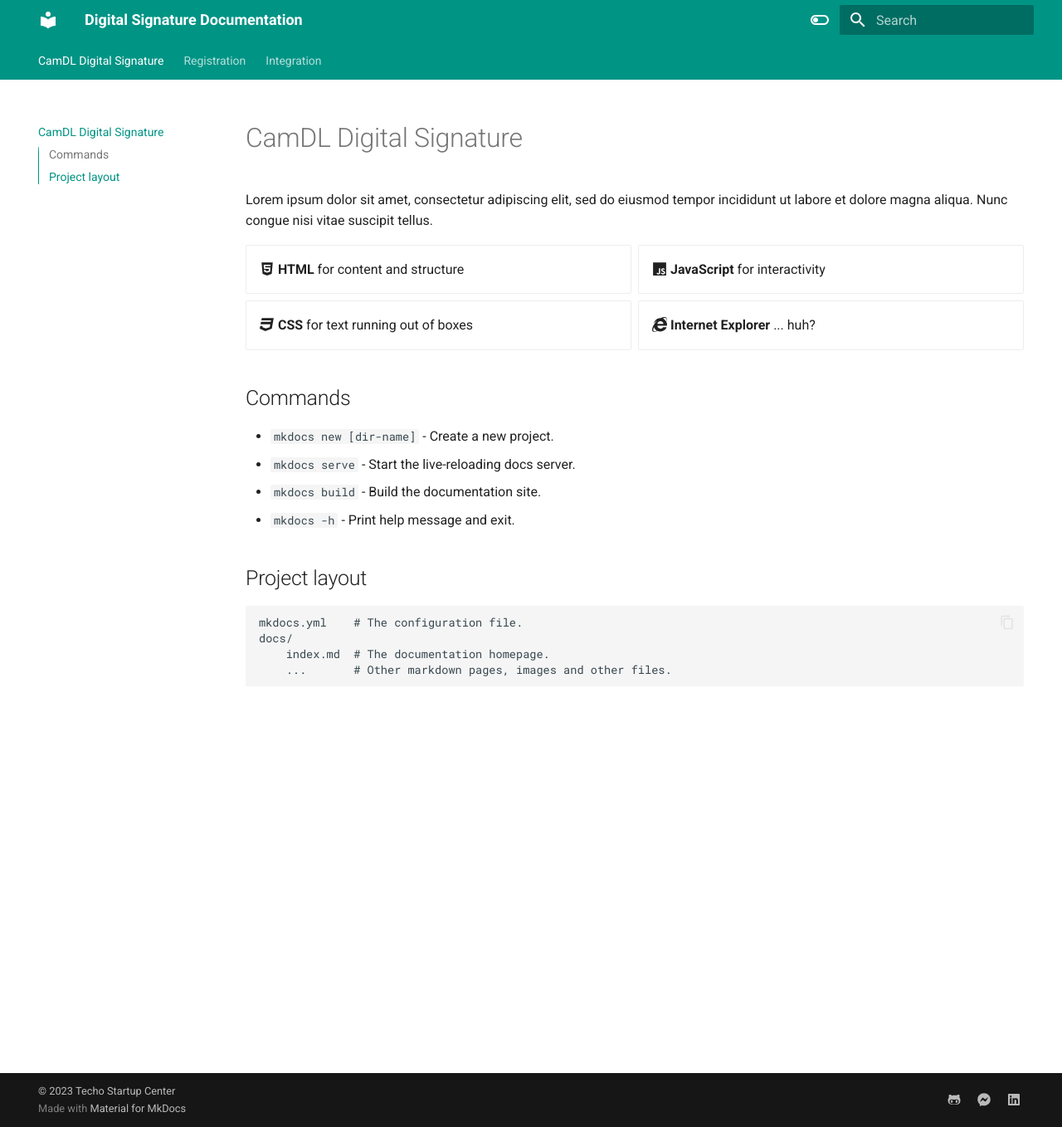
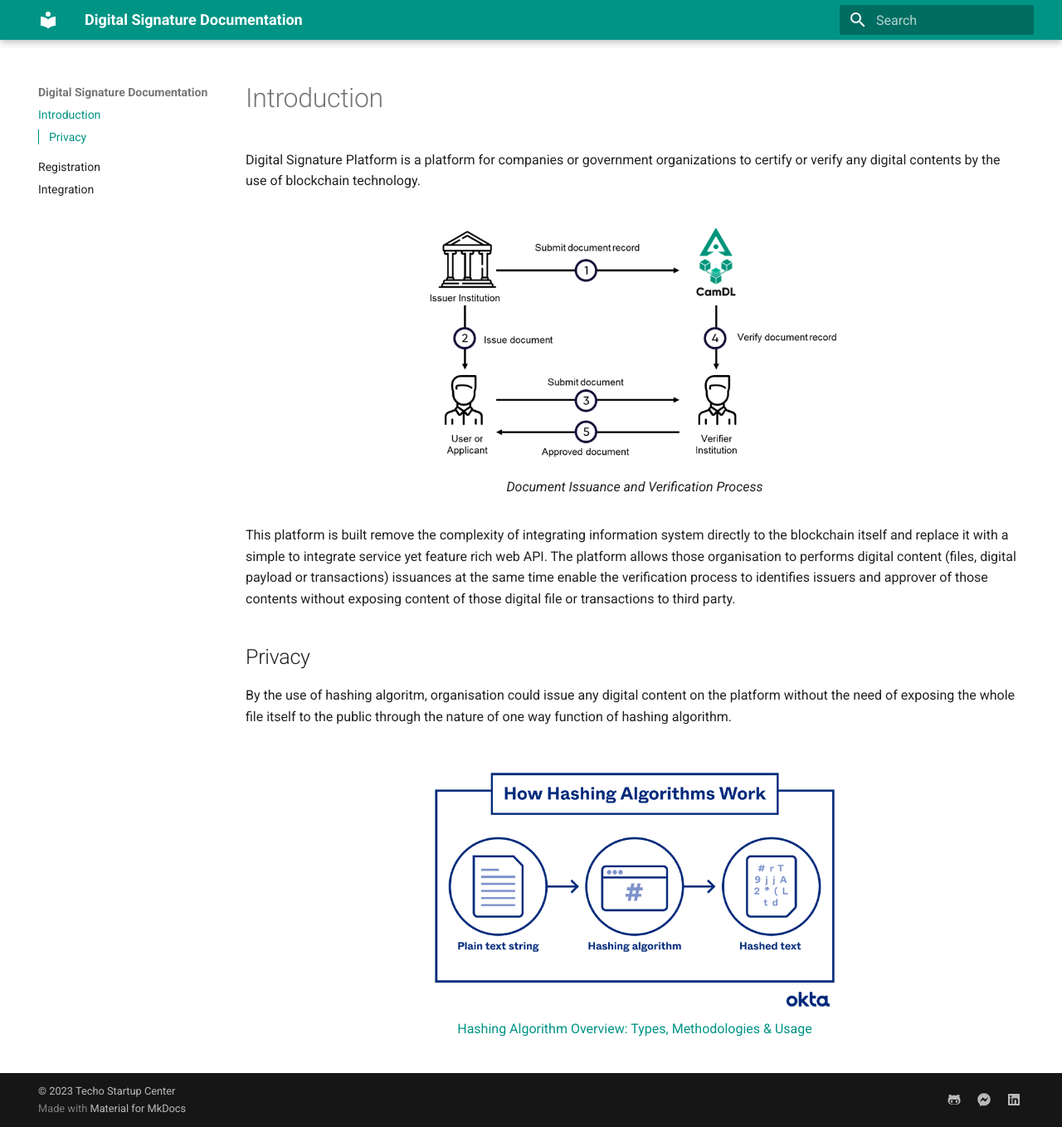
Before and after one commit to Techo-Startup-Center/CamDX-Digital-Signature-Integration, an MkDocs documentation site: the page built from documentation/docs/index.md, in a window 1280 px wide and 1358 px high. Shown: the whole window at 83% size. Built offline with MkDocs 1.6.1 and Material for MkDocs 9.7.7, drawn with Linux system fonts in a browser that asks for light colours.

Commit message:
edit index

```diff
--- a/documentation/docs/index.md
+++ b/documentation/docs/index.md
@@ -1,8 +1,27 @@
-# CamDL Digital Signature
+# Introduction
 
-Lorem ipsum dolor sit amet, consectetur adipiscing elit, sed do eiusmod tempor incididunt ut labore et dolore magna aliqua. Nunc congue nisi vitae suscipit tellus.
+Digital Signature Platform is a platform for companies or government organizations to certify or verify any digital contents by the use of blockchain technology.
 
-<div class="grid cards" markdown>
+<figure markdown>
+  ![Image title](img/doc_verification.png){ width="510"}
+  <figcaption>Document Issuance and Verification Process</figcaption>
+</figure>
+
+This platform is built remove the complexity of integrating information system directly to the blockchain itself and replace it with a simple to integrate service yet feature rich web API. The platform allows those organisation to performs digital content (files, digital payload or transactions) issuances at the same time enable the verification process to identifies issuers and approver of those contents without exposing content of those digital file or transactions to third party.
+
+## Privacy
+By the use of hashing algoritm, organisation could issue any digital content on the platform without the need of exposing the whole file itself to the public through the nature of one way function of hashing algorithm.
+<figure markdown>
+  ![Image title](img/hashing_algorithm.png){ width="510"}
+  <a href="https://www.okta.com/identity-101/hashing-algorithms/" target="_blank">Hashing Algorithm Overview: Types, Methodologies & Usage
+  </a>
+</figure>
+
+
+
+
+
+<!-- <div class="grid cards" markdown>
 
 - :fontawesome-brands-html5: __HTML__ for content and structure
 - :fontawesome-brands-js: __JavaScript__ for interactivity
@@ -24,4 +43,4 @@ Lorem ipsum dolor sit amet, consectetur adipiscing elit, sed do eiusmod tempor i
     mkdocs.yml    # The configuration file.
     docs/
         index.md  # The documentation homepage.
-        ...       # Other markdown pages, images and other files.
+        ...       # Other markdown pages, images and other files. -->
--- a/documentation/mkdocs.yml
+++ b/documentation/mkdocs.yml
@@ -2,7 +2,7 @@ site_name: Digital Signature Documentation
 theme:
   name: material
   features:
-    - navigation.tabs
+    # - navigation.tabs
     - navigation.sections
     - toc.integrate
     - navigation.top
@@ -14,17 +14,17 @@ theme:
   language: en
   palette:
     - scheme: default
-      toggle:
-        icon: material/toggle-switch-off-outline
-        name: Switch to dark mode
+      # toggle:
+      #   icon: material/toggle-switch-off-outline
+      #   name: Switch to dark mode
       primary: teal
       accent: purple
-    - scheme: slate
-      toggle:
-        icon: material/toggle-switch
-        name: Switch to light mode
-      primary: teal
-      accent: lime
+    # - scheme: slate
+    #   toggle:
+    #     icon: material/toggle-switch
+    #     name: Switch to light mode
+    #   primary: teal
+    #   accent: lime
 nav:
   - 'index.md'
   - 'registration.md'
@@ -67,3 +67,5 @@ extra:
       link: https://www.facebook.com/Techo.Startup.Center
     - icon: fontawesome/brands/linkedin
       link: https://www.linkedin.com/company/techo-startup-center/
+  intro:
+    okta-hash: https://www.okta.com/identity-101/hashing-algorithms/
--- a/mkdocs.yml
+++ /dev/null
@@ -1 +0,0 @@
-site_name: My Docs
```
Also changed, not shown: documentation/docs/img/doc_verification.png (added), documentation/docs/img/hashing_algorithm.png (added).
